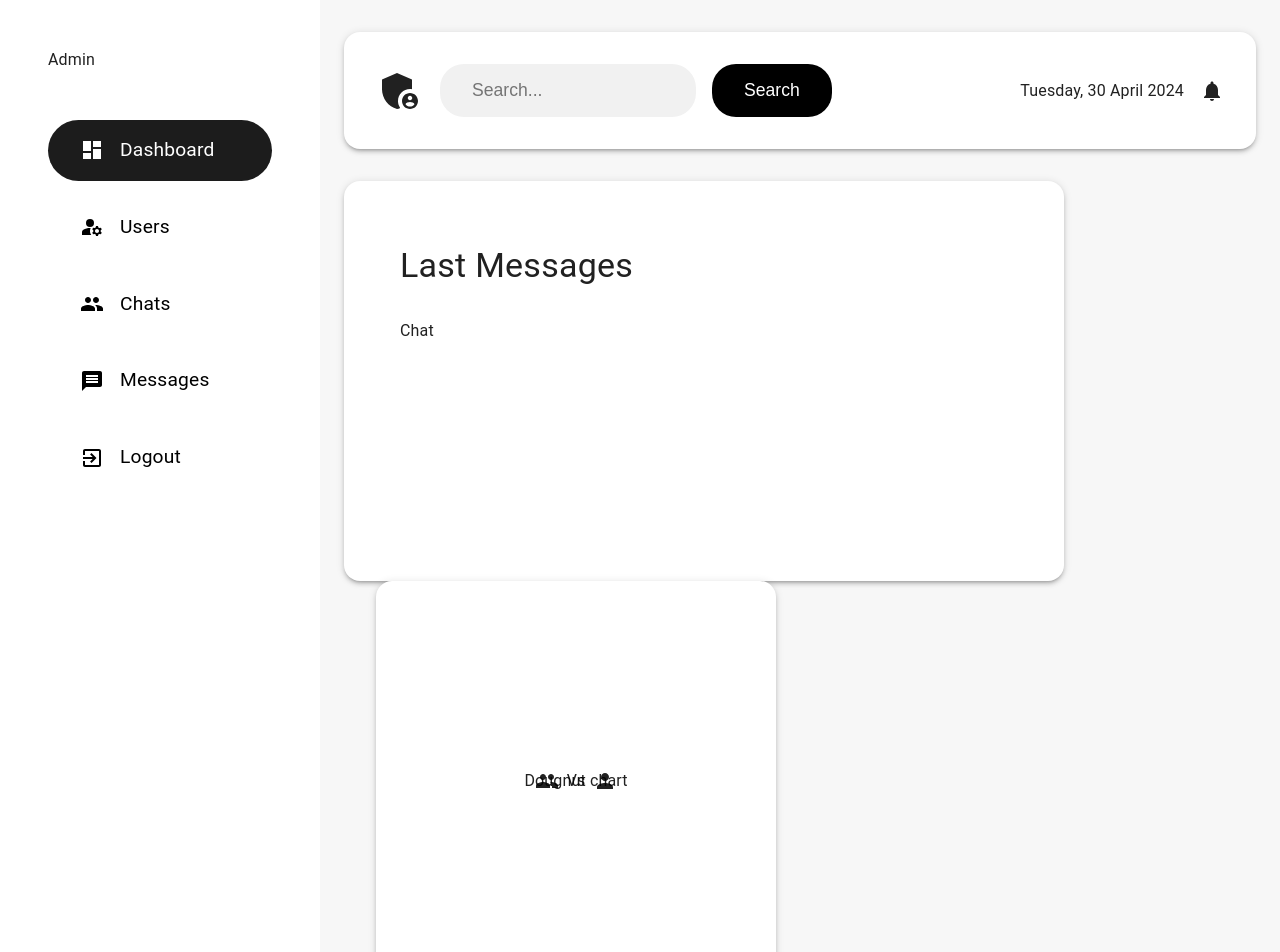
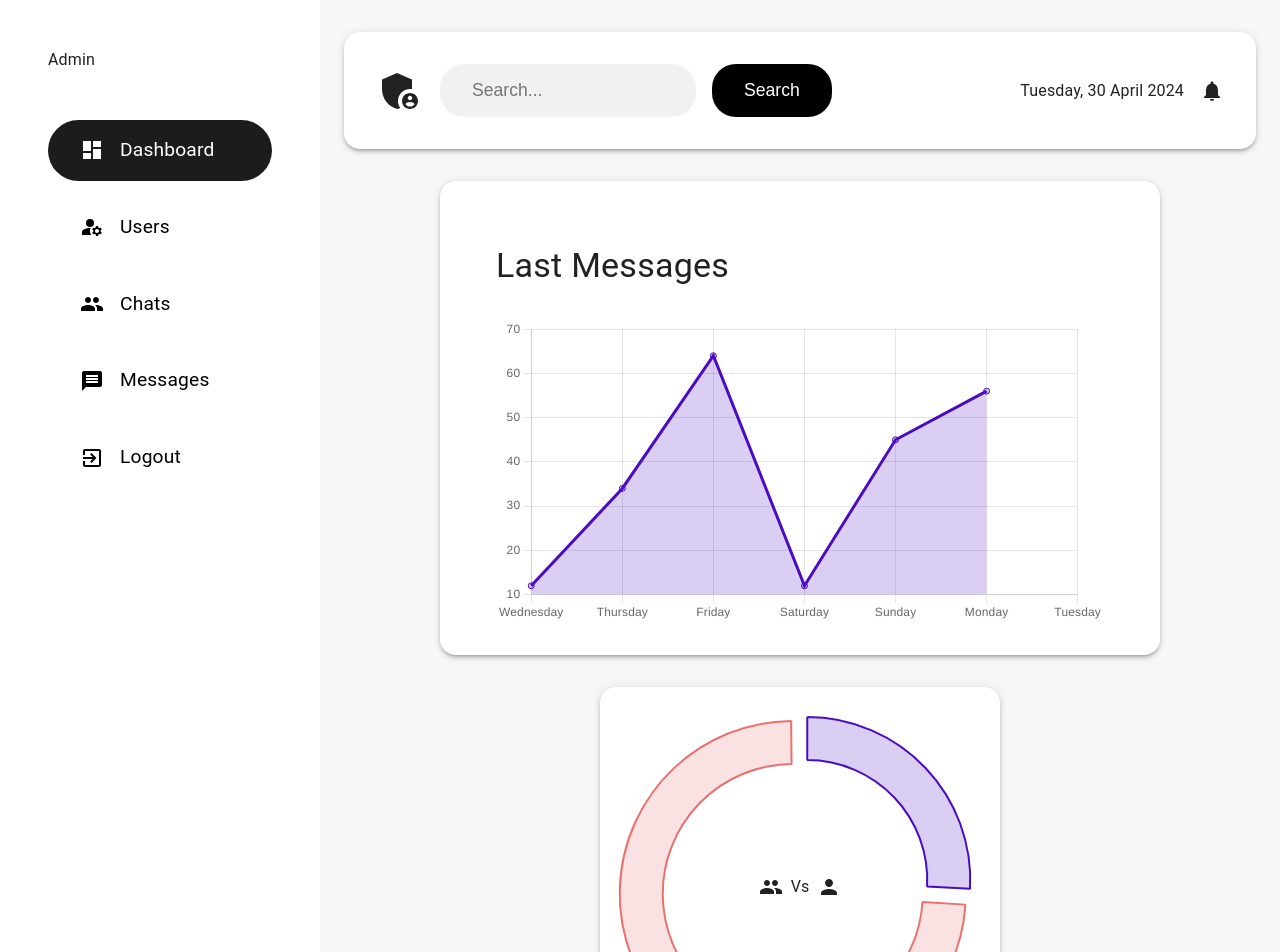
Before and after one commit to Devilcoder2/RealTime-Chat-App, a React (Vite) app in the folder client/: page /admin/dashboard in a window 1280 px wide. Shown: the top 952 px of the page. Built offline with nearby package versions, Linux system fonts and the light colour scheme.

Commit message:
Implemented the charts in the dashboard of the admin

```diff
--- /dev/null
+++ b/client/src/components/specific/Charts.jsx
@@ -0,0 +1,111 @@
+import {
+  ArcElement,
+  CategoryScale,
+  Chart as ChartJS,
+  Filler,
+  Legend,
+  LineElement,
+  LinearScale,
+  PointElement,
+  Tooltip,
+  plugins,
+} from "chart.js";
+import { Line, Doughnut } from "react-chartjs-2";
+import {
+  orange,
+  orangeLight,
+  purple,
+  purpleLight,
+} from "../../constants/color";
+import { getLast7Days } from "../../lib/features";
+
+ChartJS.register(
+  Tooltip,
+  CategoryScale,
+  LinearScale,
+  LineElement,
+  PointElement,
+  Filler,
+  ArcElement,
+  Legend
+);
+
+const labels = getLast7Days();
+
+const lineChartOptions = {
+  responsive: true,
+  plugins: {
+    legend: {
+      display: false,
+    },
+    title: {
+      display: false,
+    },
+    scales: {
+      x: {
+        grid: {
+          display: false,
+        },
+      },
+      y: {
+        beginAtZero: true,
+        grid: {
+          display: false,
+        },
+      },
+    },
+  },
+};
+
+const LineChart = ({ value = [] }) => {
+  const data = {
+    labels: labels,
+    datasets: [
+      {
+        data: value,
+        label: "Revenue",
+        fill: true,
+        backgroundColor: purpleLight,
+        borderColor: purple,
+      },
+    ],
+  };
+
+  return <Line data={data} options={lineChartOptions} />;
+};
+
+const doughnutChartOptions = {
+  responsive: true,
+  plugins: {
+    legend: {
+      display: false,
+    },
+  },
+  cutout: 120,
+};
+
+const DoughnutChart = ({ value = [], labels = [] }) => {
+  const data = {
+    labels,
+    datasets: [
+      {
+        data: value,
+        label: "Total Chats vs Group Chats",
+        backgroundColor: [purpleLight, orangeLight],
+        hoverBackgroundColor: [purple, orange],
+        borderColor: [purple, orange],
+        offset: 40,
+      },
+    ],
+  };
+
+  return (
+    <Doughnut
+      style={{ zIndex: 10 }}
+      data={data}
+      options={doughnutChartOptions}
+    />
+  );
+};
+
+export { DoughnutChart, LineChart };
--- a/client/src/constants/color.js
+++ b/client/src/constants/color.js
@@ -1,6 +1,10 @@
 export const orange = "#ea7070";
+export const orangeLight = "rgba(234,112,112,0.2)";
 export const grayColor = "rgba(247,247,247,1)";
 export const lightBlue = "#2694ab";
 export const matBlack = "#1c1c1c";
 export const bgGradient =
   "linear-gradient(rgba(200,200,200,0.5), rgba(120,110,220,0.5))";
+
+export const purple = "rgba(75,12,192,1)";
+export const purpleLight = "rgba(75,12,192,0.2)";
--- a/client/src/lib/features.js
+++ b/client/src/lib/features.js
@@ -1,3 +1,5 @@
+import moment from "moment";
+
 const fileFormat = (url = "") => {
   const fileExt = url.split(".").pop();
 
@@ -18,4 +20,19 @@ const fileFormat = (url = "") => {
 
 const transformImage = (url = "", width = 100) => url;
 
-export { fileFormat, transformImage };
+const getLast7Days = () => {
+  const currentDate = moment();
+
+  const last7Days = [];
+
+  for (let i = 0; i < 7; i++) {
+    const dayDate = currentDate.clone().subtract(i, "days");
+    const dayName = dayDate.format("dddd");
+
+    last7Days.unshift(dayName);
+  }
+
+  return last7Days;
+};
+
+export { fileFormat, transformImage, getLast7Days };
--- a/client/src/pages/Admin/Dashboard.jsx
+++ b/client/src/pages/Admin/Dashboard.jsx
@@ -1,5 +1,3 @@
-import { Box, Container, Paper, Stack, Typography } from "@mui/material";
-import AdminLayout from "../../components/layout/AdminLayout";
 import {
   AdminPanelSettings as AdminPanelSettingsIcon,
   Group as GroupIcon,
@@ -7,7 +5,10 @@ import {
   Notifications as NotificationsIcon,
   Person as PersonIcon,
 } from "@mui/icons-material";
+import { Box, Container, Paper, Stack, Typography } from "@mui/material";
 import moment from "moment";
+import AdminLayout from "../../components/layout/AdminLayout";
+import { DoughnutChart, LineChart } from "../../components/specific/Charts";
 import {
   CurveButton,
   SearchField,
@@ -66,7 +67,21 @@ const Dashboard = () => {
       <Container component={"main"}>
         {Appbar}
 
-        <Stack direction={"row"} spacing={"2rem"} flexWrap={"wrap"}>
+        <Stack
+          direction={{
+            xs: "column",
+            lg: "row",
+          }}
+          sx={{
+            gap: "2rem",
+          }}
+          flexWrap={"wrap"}
+          justifyContent={"center"}
+          alignItems={{
+            xs: "center",
+            lg: "stretch",
+          }}
+        >
           <Paper
             elevation={3}
             sx={{
@@ -74,13 +89,12 @@ const Dashboard = () => {
               borderRadius: "1rem",
               width: "100%",
               maxWidth: "45rem",
-              height: "25rem",
             }}
           >
             <Typography margin={"2rem 0"} variant="h4">
               Last Messages
             </Typography>
-            {"Chat"}
+            <LineChart value={[12, 34, 64, 12, 45, 56]} />
           </Paper>
 
           <Paper
@@ -95,10 +109,12 @@ const Dashboard = () => {
               position: "relative",
               width: "100%",
               maxWidth: "25rem",
-              height: "25rem",
             }}
           >
-            Dougnut chart
+            <DoughnutChart
+              labels={["Single Chats", "Group Chats"]}
+              value={[23, 66]}
+            />
             <Stack
               position={"absolute"}
               direction={"row"}
```
